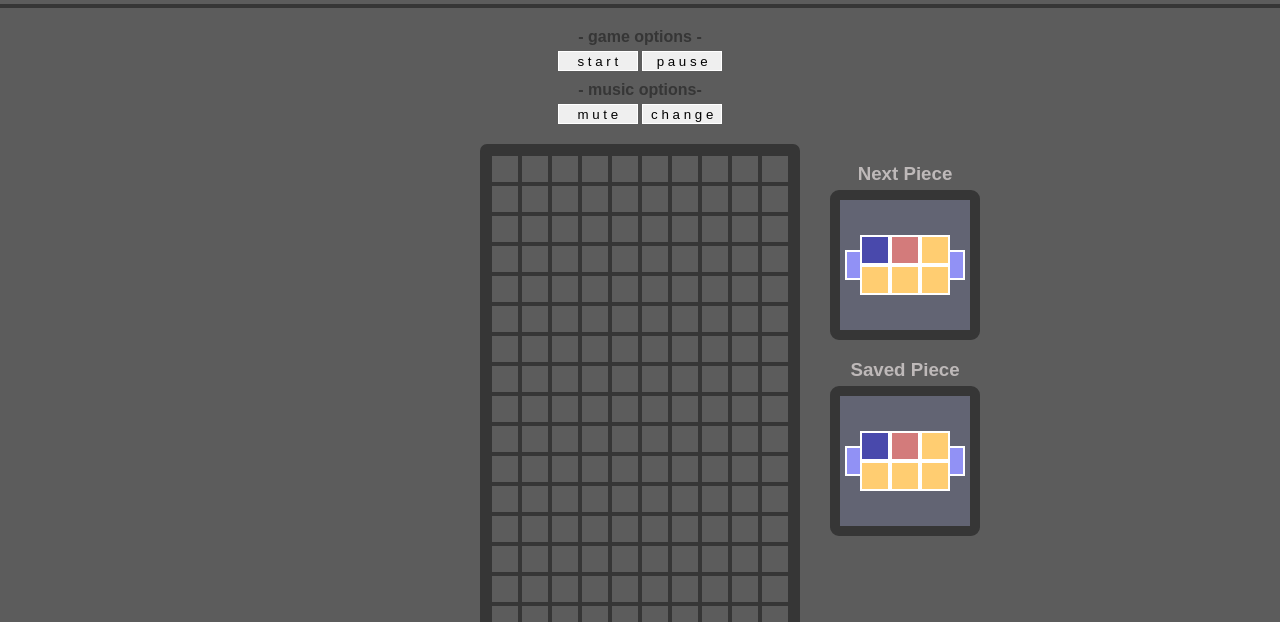
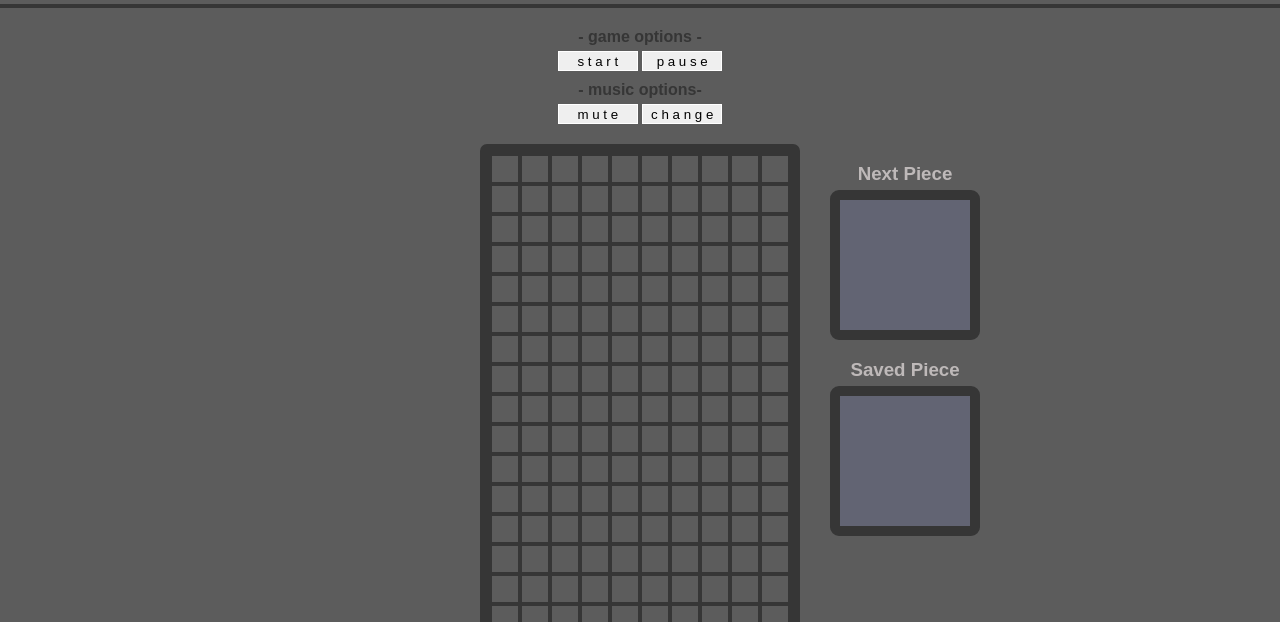
Before and after one commit to lk340/PokeBlox, a website built with webpack: page index.html in a window 1280 px wide. Shown: the part 178-800 px from the top of the page. Built offline with nearby package versions, Linux system fonts and the light colour scheme; files whose address does not match are found by name.

Commit message:
Start skeleton JS files

```diff
--- a/index.html
+++ b/index.html
@@ -270,21 +270,21 @@
         <div id="piece-options">
           <h3>Next Piece</h3>
           <div id="next-piece">
-            <div class="tetronimo-I">
+            <div class="tetronimo-I hide-tetronimo">
               <div></div>
               <div></div>
               <div></div>
               <div></div>
             </div>
 
-            <div class="tetronimo-O">
+            <div class="tetronimo-O hide-tetronimo">
               <div></div>
               <div></div>
               <div></div>
               <div></div>
             </div>
 
-            <div class="tetronimo-T">
+            <div class="tetronimo-T hide-tetronimo">
               <div></div>
               <div></div>
               <div></div>
@@ -293,7 +293,7 @@
               <div></div>
             </div>
 
-            <div class="tetronimo-S">
+            <div class="tetronimo-S hide-tetronimo">
               <div></div>
               <div></div>
               <div></div>
@@ -302,7 +302,7 @@
               <div></div>
             </div>
 
-            <div class="tetronimo-Z">
+            <div class="tetronimo-Z hide-tetronimo">
               <div></div>
               <div></div>
               <div></div>
@@ -311,7 +311,7 @@
               <div></div>
             </div>
 
-            <div class="tetronimo-J">
+            <div class="tetronimo-J hide-tetronimo">
               <div></div>
               <div></div>
               <div></div>
@@ -320,7 +320,7 @@
               <div></div>
             </div>
 
-            <div class="tetronimo-L">
+            <div class="tetronimo-L hide-tetronimo">
               <div></div>
               <div></div>
               <div></div>
@@ -332,21 +332,21 @@
 
           <h3>Saved Piece</h3>
           <div id="saved-piece">
-              <div class="tetronimo-I">
+              <div class="tetronimo-I hide-tetronimo">
                 <div></div>
                 <div></div>
                 <div></div>
                 <div></div>
               </div>
 
-              <div class="tetronimo-O">
+              <div class="tetronimo-O hide-tetronimo">
                 <div></div>
                 <div></div>
                 <div></div>
                 <div></div>
               </div>
 
-              <div class="tetronimo-T">
+              <div class="tetronimo-T hide-tetronimo">
                 <div></div>
                 <div></div>
                 <div></div>
@@ -355,7 +355,7 @@
                 <div></div>
               </div>
 
-              <div class="tetronimo-S">
+              <div class="tetronimo-S hide-tetronimo">
                 <div></div>
                 <div></div>
                 <div></div>
@@ -364,7 +364,7 @@
                 <div></div>
               </div>
 
-              <div class="tetronimo-Z">
+              <div class="tetronimo-Z hide-tetronimo">
                 <div></div>
                 <div></div>
                 <div></div>
@@ -373,7 +373,7 @@
                 <div></div>
               </div>
 
-              <div class="tetronimo-J">
+              <div class="tetronimo-J hide-tetronimo">
                 <div></div>
                 <div></div>
                 <div></div>
@@ -382,7 +382,7 @@
                 <div></div>
               </div>
 
-              <div class="tetronimo-L">
+              <div class="tetronimo-L hide-tetronimo">
                 <div></div>
                 <div></div>
                 <div></div>
--- a/src/main.css
+++ b/src/main.css
@@ -344,6 +344,9 @@ h1 {
 }
 /* ============================= TETRONIMO-L ENDS ============================= */
 
+.hide-tetronimo {
+  display: none;
+}
 /* ============================= PIECE-OPTIONS END ============================= */
 
 /* ============================= GAME OPTIONS START ============================= */
--- a/src/piece.js
+++ b/src/piece.js
@@ -2,4 +2,8 @@ export default class Piece {
   constructor(type) {
     this.type = type;
   }
+
+  piece() {
+
+  }
 }
```
Also changed, not shown: src/board.js (+10 -0 lines).
